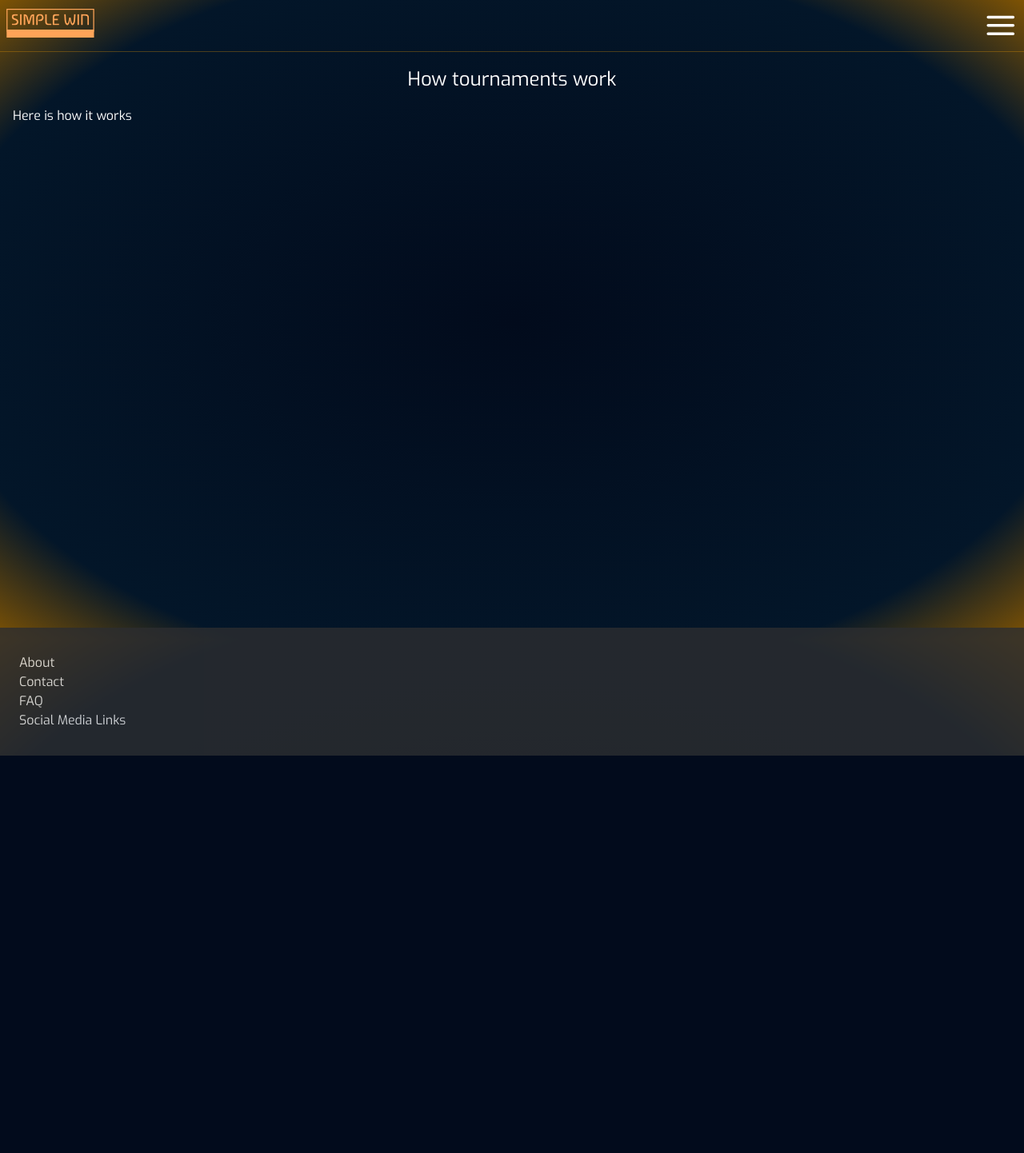
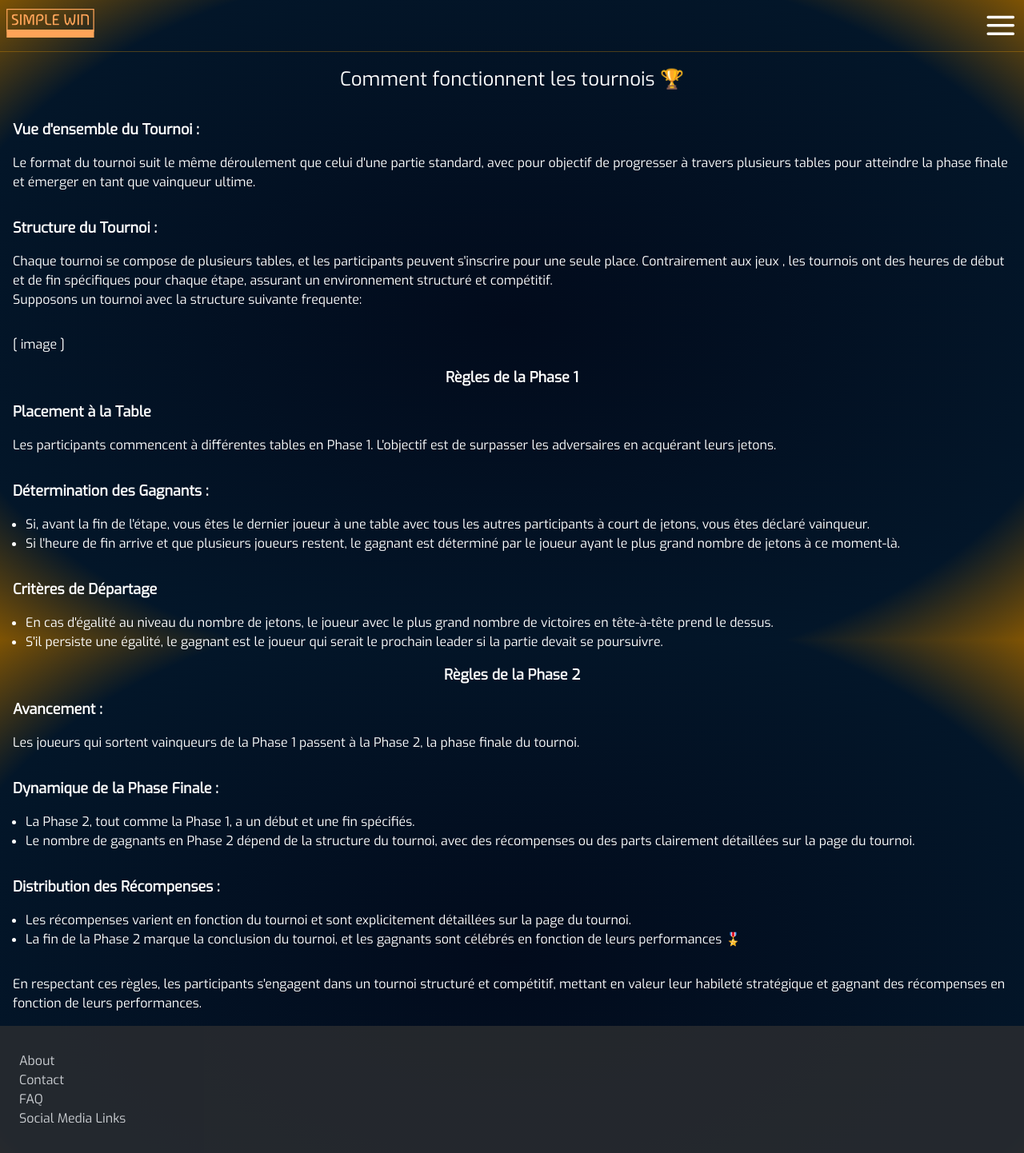
Before and after one commit to MackKaputo/simplewin-website, a Next.js app: page /how-tournaments-work in a window 1280 px wide. Shown: the whole page at 80% size. Before the commit the page ends 945 px from the top, so only its background shows below. Built offline with nearby package versions, Linux system fonts and the light colour scheme.

Commit message:
Tournament explanation page added

```diff
--- a/app/how-tournaments-work/page.tsx
+++ b/app/how-tournaments-work/page.tsx
@@ -1,4 +1,4 @@
-import { Box, Text } from '@chakra-ui/react'
+import { Box, ListItem, Text, UnorderedList } from '@chakra-ui/react'
 import React from 'react'
 
 export default function HowTournamentsWork() {
@@ -6,12 +6,179 @@ export default function HowTournamentsWork() {
     <Box minH={["90vh"]} px={["1rem"]}>
         <Box py={["1rem"]}>
             <Text textAlign={["center"]} fontSize={["2xl"]}>
-                How tournaments work
+              Comment fonctionnent les tournois 🏆
             </Text>
         </Box>
         <Box>
-            Here is how it works
+
+          <Box display="flex" flexDirection={["column"]} gap={["1rem"]} py={["1rem"]}>
+            <Box fontWeight={["bold"]} fontSize={["large"]}>
+              {`Vue d'ensemble du Tournoi :`}
+            </Box>
+            <Box>
+              {`
+                Le format du tournoi suit le même déroulement que celui d'une partie standard,
+                avec pour objectif de progresser à travers plusieurs tables pour atteindre la phase
+                finale et émerger en tant que vainqueur ultime.
+              `}
+            </Box>
+          </Box>
+          <Box display="flex" flexDirection={["column"]} gap={["1rem"]} py={["1rem"]}>
+            <Box fontWeight={["bold"]} fontSize={["large"]}>
+              {`Structure du Tournoi :`}
+            </Box>
+            <Box>
+              {`
+                Chaque tournoi se compose de plusieurs tables, et les participants peuvent s'inscrire pour une seule place.
+                Contrairement aux jeux , les tournois ont des heures de début et de fin spécifiques pour chaque étape,
+                assurant un environnement structuré et compétitif.
+              `}
+              <br />
+              Supposons un tournoi avec la structure suivante frequente:
+            </Box>
+          </Box>
+          <Box py={["1rem"]}>
+            [ image ]
+          </Box>
+
+          <Box>
+            <Box textAlign={["center"]} fontWeight={["bold"]} fontSize={["large"]}>
+              Règles de la Phase 1
+            </Box>
+
+            <Box display="flex" flexDirection={["column"]} gap={["1rem"]} py={["1rem"]}>
+              <Box fontWeight={["bold"]} fontSize={["large"]}>
+                {`Placement à la Table`}
+              </Box>
+              <Box>
+                {`
+                  Les participants commencent à différentes tables en Phase 1. L'objectif est de surpasser les adversaires en acquérant leurs jetons.
+                `}
+                <br />
+              </Box>
+            </Box>
+
+            <Box display="flex" flexDirection={["column"]} gap={["1rem"]} py={["1rem"]}>
+              <Box fontWeight={["bold"]} fontSize={["large"]}>
+                {`Détermination des Gagnants :`}
+              </Box>
+
+              <UnorderedList>
+                <ListItem>
+                  {`Si, avant la fin de l'étape, vous êtes le dernier joueur à une table avec tous les autres participants à court de jetons, vous êtes déclaré vainqueur.`}
+                </ListItem>
+                <ListItem>
+                  {`Si l'heure de fin arrive et que plusieurs joueurs restent, le gagnant est déterminé par le joueur ayant le plus grand nombre de jetons à ce moment-là.`}
+                </ListItem>
+              </UnorderedList>
+            </Box>
+
+            <Box display="flex" flexDirection={["column"]} gap={["1rem"]} py={["1rem"]}>
+              <Box fontWeight={["bold"]} fontSize={["large"]}>
+                {`Critères de Départage`}
+              </Box>
+              <UnorderedList>
+                <ListItem>
+                  {`En cas d'égalité au niveau du nombre de jetons, le joueur avec le plus grand nombre de victoires en tête-à-tête prend le dessus.`}
+                </ListItem>
+                <ListItem>
+                  {`S'il persiste une égalité, le gagnant est le joueur qui serait le prochain leader si la partie devait se poursuivre.`}
+                </ListItem>
+              </UnorderedList>
+            </Box>
+          </Box>
+
+          <Box >
+            <Box textAlign={["center"]} fontWeight={["bold"]} fontSize={["large"]}>
+              Règles de la Phase 2
+            </Box>
+
+            <Box display="flex" flexDirection={["column"]} gap={["1rem"]} py={["1rem"]}>
+              <Box fontWeight={["bold"]} fontSize={["large"]}>
+                {`Avancement :`}
+              </Box>
+              <Box>
+                {`
+                  Les joueurs qui sortent vainqueurs de la Phase 1 passent à la Phase 2, la phase finale du tournoi.
+                `}
+                <br />
+              </Box>
+            </Box>
+
+            <Box display="flex" flexDirection={["column"]} gap={["1rem"]} py={["1rem"]}>
+              <Box fontWeight={["bold"]} fontSize={["large"]}>
+                {`Dynamique de la Phase Finale :`}
+              </Box>
+
+              <UnorderedList>
+                <ListItem>
+                  {`La Phase 2, tout comme la Phase 1, a un début et une fin spécifiés.`}
+                </ListItem>
+                <ListItem>
+                  {`Le nombre de gagnants en Phase 2 dépend de la structure du tournoi, avec des récompenses ou des parts clairement détaillées sur la page du tournoi.`}
+                </ListItem>
+              </UnorderedList>
+            </Box>
+
+            <Box display="flex" flexDirection={["column"]} gap={["1rem"]} py={["1rem"]}>
+              <Box fontWeight={["bold"]} fontSize={["large"]}>
+                {`Distribution des Récompenses :`}
+              </Box>
+              <UnorderedList>
+                <ListItem>
+                  {`Les récompenses varient en fonction du tournoi et sont explicitement détaillées sur la page du tournoi.`}
+                </ListItem>
+                <ListItem>
+                  {`La fin de la Phase 2 marque la conclusion du tournoi, et les gagnants sont célébrés en fonction de leurs performances `}🎖️
+                </ListItem>
+              </UnorderedList>
+            </Box>
+          </Box>
+        </Box>
+
+        <Box py={["1rem"]}>
+          {`
+            En respectant ces règles, les participants s'engagent dans un tournoi structuré et compétitif, mettant en valeur leur habileté stratégique
+            et gagnant des récompenses en fonction de leurs performances.
+          `}
         </Box>
     </Box>
   )
 }
+
+
+// Tournament Overview:
+
+// The tournament format follows the same gameplay as a standard match, with the goal of progressing through multiple tables to reach the final stage and emerge as the ultimate winner.
+
+// Tournament Structure:
+
+// Each tournament consists of multiple tables, and participants can register for only one seat.
+// Unlike casual games, tournaments have specific start and end times for each stage, ensuring a structured and competitive environment.
+// Stage 1 Rules:
+
+// Table Seating:
+
+// Participants start at different tables in Stage 1. The objective is to outlast opponents by acquiring their tokens.
+// Determining Winners:
+
+// If, before the stage's end time, you are the last player at a table with all other participants out of tokens, you are declared the winner.
+// If the end time arrives and multiple players remain, the winner is determined by the player with the highest token count at that moment.
+// Tiebreakers:
+
+// In the event of a tie in token count, the player with the most one-on-one wins takes precedence.
+// If there is still a tie, the winner is the player who would be the next leader if the game were to continue.
+// Stage 2 Rules:
+
+// Advancement:
+
+// Players who emerge as winners in Stage 1 proceed to Stage 2, the final stage of the tournament.
+// Final Stage Dynamics:
+
+// Stage 2, like Stage 1, has a specified start and end time.
+// The number of winners in Stage 2 depends on the tournament structure, with rewards or shares clearly outlined on the tournament page.
+// Reward Distribution:
+
+// Rewards vary based on the tournament and are explicitly detailed on the tournament page.
+// The end of Stage 2 marks the conclusion of the tournament, and winners are celebrated based on their achievements.
+// By adhering to these rules, participants engage in a structured and competitive tournament, showcasing their strategic prowess and earning rewards based on their performance.
--- a/app/layout.tsx
+++ b/app/layout.tsx
@@ -21,7 +21,7 @@ export default function RootLayout({
   children: React.ReactNode
 }) {
   return (
-    <html lang="en">
+    <html lang="fr">
       <body style={{ backgroundColor: backgroundColors.main_background, color: "white"}} className={styles.body}>
         <ChakraProvider>
           <NavBar />
```
